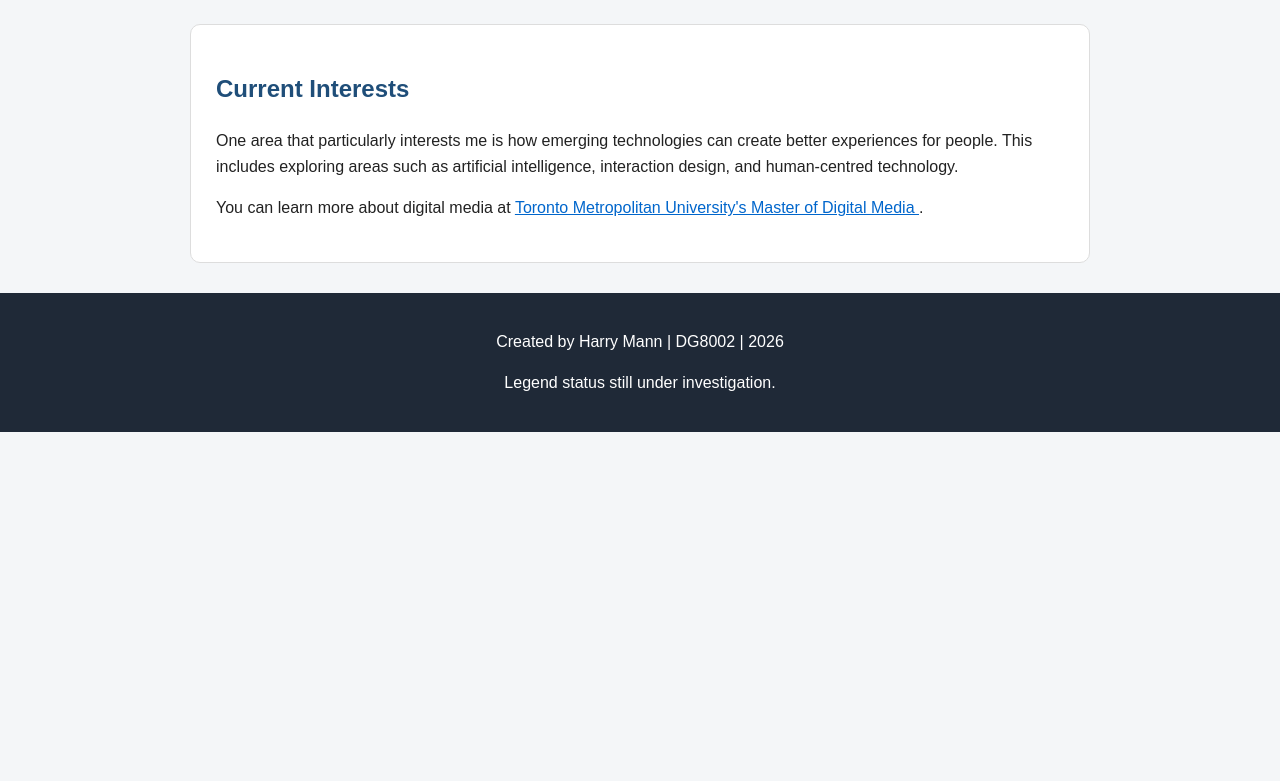
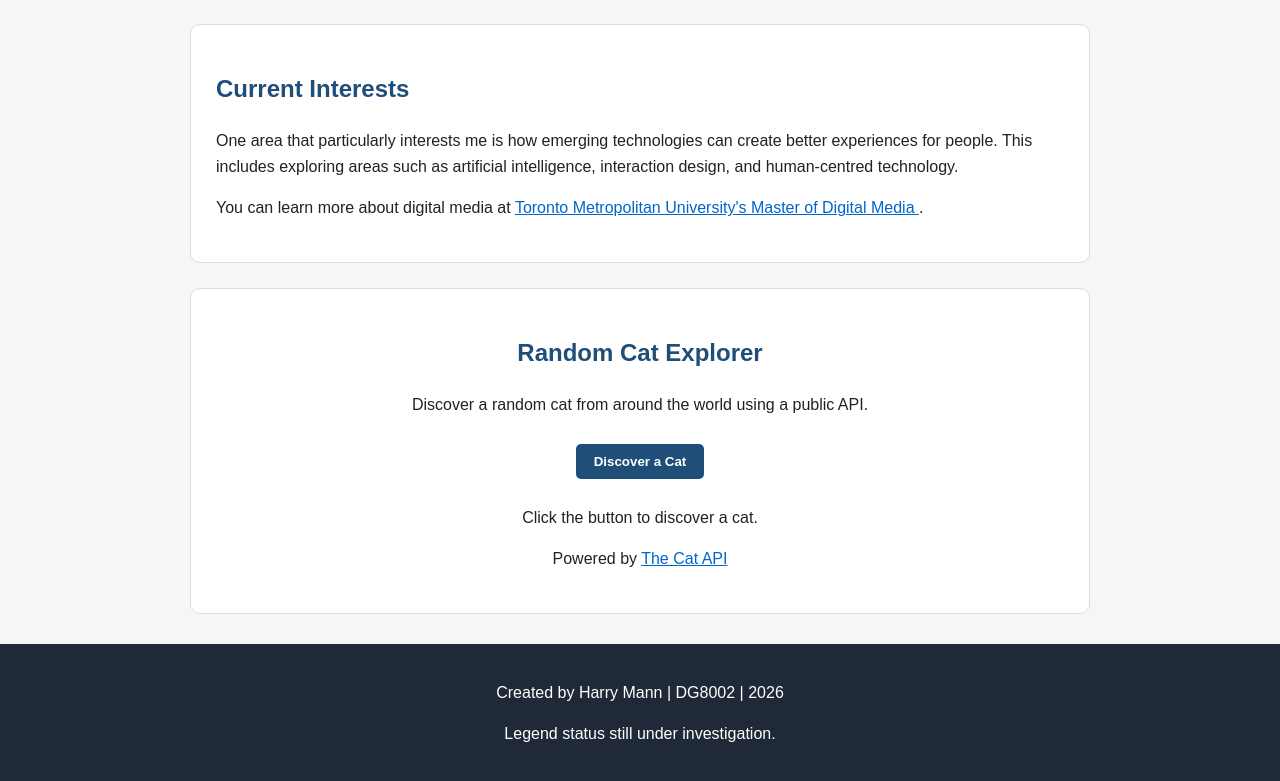
Before and after one commit to Harrymannn/DG8002-Assignment-6, a plain HTML site: page index.html in a window 1280 px wide. Shown: the part 2689-3470 px from the top of the page. Before the commit the page ends 3121 px from the top, so only its background shows below. Drawn offline with Linux system fonts and the light colour scheme.

Commit message:
Add Activity 10 API section
Added a new interactive section for discovering random cats using an API.

```diff
--- a/index.html
+++ b/index.html
@@ -7,9 +7,9 @@
 
     <title>The Harry Mann Archives</title>
 
-    <link rel="stylesheet" href="style.css">
+    <link rel="stylesheet" href="style.css?v=3">
 
-<script src="script.js?v=2" defer></script>
+<script src="script.js?v=3" defer></script>
 </head>
 
 <body>
@@ -165,6 +165,37 @@
                 </a>.
             </p>
         </section>
+        <section class="interactive-section" id="catSection">
+
+    <h2>Random Cat Explorer</h2>
+
+    <p>
+        Discover a random cat from around the world
+        using a public API.
+    </p>
+
+    <button id="catButton">
+        Discover a Cat
+    </button>
+
+    <p id="catStatus">
+        Click the button to discover a cat.
+    </p>
+
+    <img id="catImage"
+         alt="Random cat retrieved from The Cat API"
+         hidden>
+
+    <p id="catDetails"></p>
+
+    <p>
+        Powered by
+        <a href="https://thecatapi.com/" target="_blank">
+            The Cat API
+        </a>
+    </p>
+
+</section>
 
     </main>
 
```
